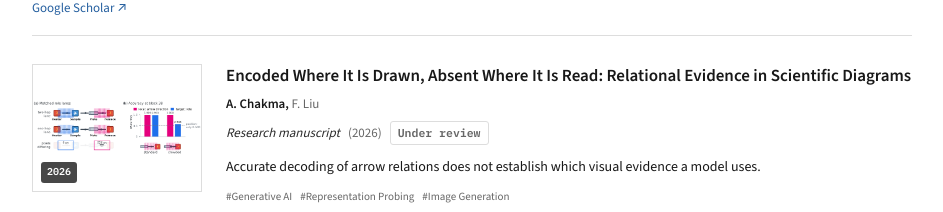
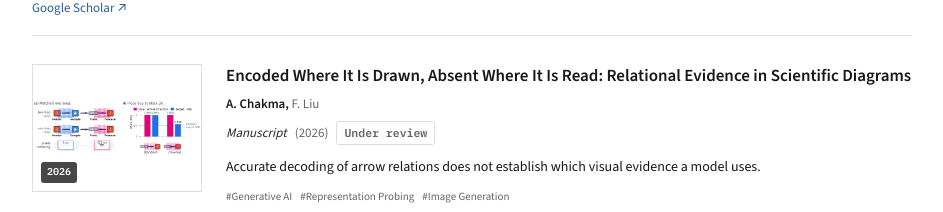
Before and after one commit to arigon79/portfolio, a React (Vite) app: page / in a window 1280 px wide. Shown: the part 979-1191 px from the top of the page, without its empty margins (168-1111 px from the left). Built offline with nearby package versions, Linux system fonts and the light colour scheme; no server answers.

Commit message:
content: update personality and paper label

```diff
--- a/src/data/info.json
+++ b/src/data/info.json
@@ -248,7 +248,7 @@
   "publications": [
     {
       "year": "2026",
-      "venue": "Research manuscript",
+      "venue": "Manuscript",
       "status": "Under review",
       "image": "/papers/ICLR/fig_setup.png",
       "imageFit": "contain",
--- a/src/i18n.js
+++ b/src/i18n.js
@@ -41,7 +41,7 @@ export const translations = {
       ],
       factTrigger: 'Some facts about me',
       facts: [
-        'ENFJ-T',
+        'ENTP',
         'polymath',
         'speak 6 languages',
         'Things I pour my time into: swimming, taekwondo, illustration, One Piece, K-dramas, gym.',
@@ -117,7 +117,7 @@ export const translations = {
       ],
       factTrigger: '关于我的一些趣事',
       facts: [
-        'ENFJ-T',
+        'ENTP',
         '跨领域学习者',
         '会说 6 种语言',
         '我投入时间的事：游泳、跆拳道、插画、One Piece、韩剧、健身。',
```
